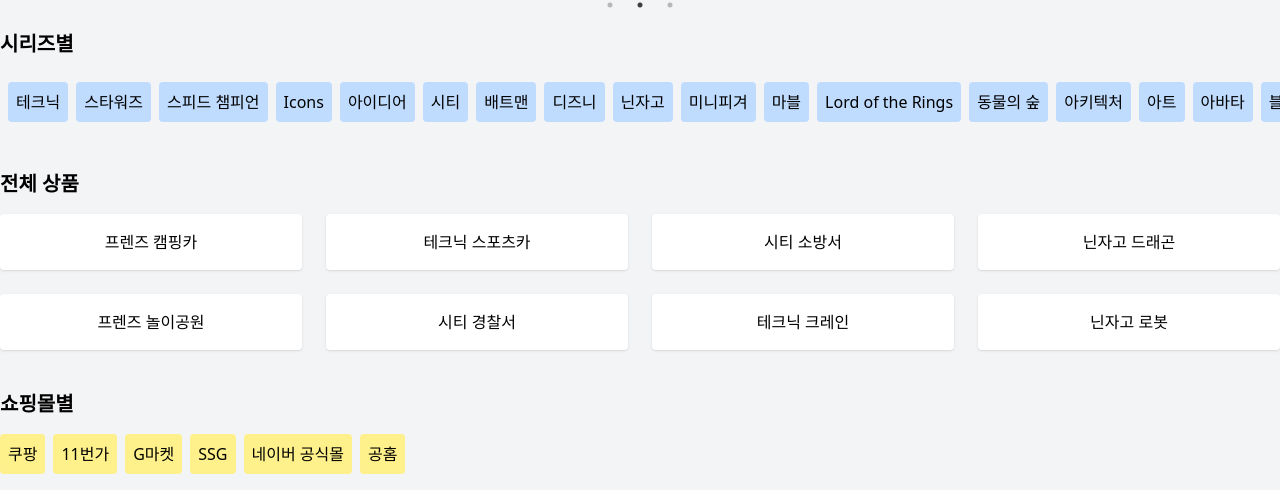
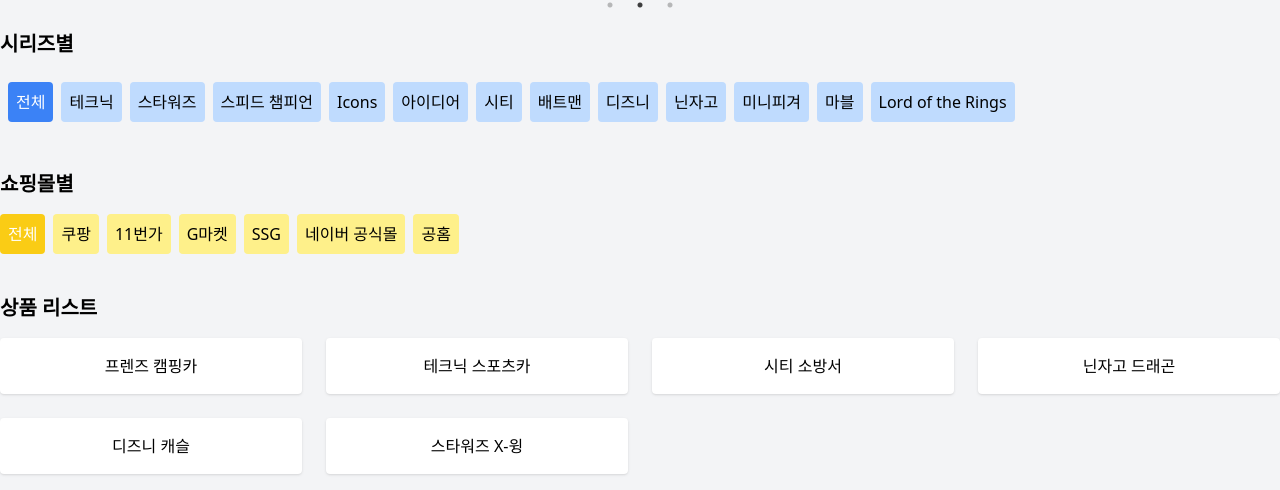
Before and after one commit to mysmartdeal/mysmartdeal, a Next.js app: page / in a window 1280 px wide. Shown: the part 462-952 px from the top of the page. Built offline with nearby package versions, Linux system fonts and the light colour scheme.

Commit message:
Add mall filter function

```diff
--- a/pages/index.js
+++ b/pages/index.js
@@ -3,21 +3,22 @@ import { useState } from "react";
 
 export default function Home() {
   const [selectedSeries, setSelectedSeries] = useState("전체");
+  const [selectedMall, setSelectedMall] = useState("전체");
 
   const products = [
-    { id: 1, title: "프렌즈 캠핑카", series: "프렌즈" },
-    { id: 2, title: "테크닉 스포츠카", series: "테크닉" },
-    { id: 3, title: "시티 소방서", series: "시티" },
-    { id: 4, title: "닌자고 드래곤", series: "닌자고" },
-    { id: 5, title: "프렌즈 놀이공원", series: "프렌즈" },
-    { id: 6, title: "시티 경찰서", series: "시티" },
-    { id: 7, title: "테크닉 크레인", series: "테크닉" },
-    { id: 8, title: "닌자고 로봇", series: "닌자고" },
+    { id: 1, title: "프렌즈 캠핑카", series: "프렌즈", mall: "쿠팡" },
+    { id: 2, title: "테크닉 스포츠카", series: "테크닉", mall: "11번가" },
+    { id: 3, title: "시티 소방서", series: "시티", mall: "G마켓" },
+    { id: 4, title: "닌자고 드래곤", series: "닌자고", mall: "SSG" },
+    { id: 5, title: "디즈니 캐슬", series: "디즈니", mall: "네이버 공식몰" },
+    { id: 6, title: "스타워즈 X-윙", series: "스타워즈", mall: "공홈" },
   ];
 
-  const filteredProducts = selectedSeries === "전체"
-    ? products
-    : products.filter((product) => product.series === selectedSeries);
+  const filteredProducts = products.filter((product) => {
+    const matchSeries = selectedSeries === "전체" || product.series === selectedSeries;
+    const matchMall = selectedMall === "전체" || product.mall === selectedMall;
+    return matchSeries && matchMall;
+  });
 
   return (
     <div className="min-h-screen bg-gray-100">
@@ -41,19 +42,15 @@ export default function Home() {
         <h2 className="text-xl font-bold mb-4">시리즈별</h2>
         <div className="flex overflow-x-auto gap-2 p-2">
           {[
-      "테크닉", "스타워즈", "스피드 챔피언", "Icons", "아이디어", "시티", "배트맨",
-      "디즈니", "닌자고", "미니피겨", "마블", "Lord of the Rings",
-      "동물의 숲", "아키텍처", "아트", "아바타", "블루이", "보타니컬 컬렉션",
-      "Braille Bricks", "브릭헤즈", "클래식", "크리에이터 3in1", "DC", "슈퍼 배드 4",
-      "도트", "드림즈", "듀플로", "듀플로 페파 피그", "에듀케이션", "프렌즈",
-      "Fortnite", "개비의 매직 하우스", "해리포터", "쥬라기 월드", "마인크래프트",
-      "몽키 키드", "파워업", "SERIOUS PLAY", "소닉 더 헤지혹", "슈퍼 마리오",
-      "젤다의 전설", "웬즈데이", "위키드"
+            "전체", "테크닉", "스타워즈", "스피드 챔피언", "Icons", "아이디어", "시티", "배트맨",
+            "디즈니", "닌자고", "미니피겨", "마블", "Lord of the Rings"
           ].map((series) => (
             <button
               key={series}
               onClick={() => setSelectedSeries(series)}
-        className="bg-blue-200 hover:bg-blue-300 p-2 rounded whitespace-nowrap"
+              className={`p-2 rounded whitespace-nowrap ${
+                selectedSeries === series ? "bg-blue-500 text-white" : "bg-blue-200 hover:bg-blue-300"
+              }`}
             >
               {series}
             </button>
@@ -61,12 +58,27 @@ export default function Home() {
         </div>
       </section>
 
-
-
+      {/* 쇼핑몰별 필터 */}
+      <section className="container mx-auto mt-10">
+        <h2 className="text-xl font-bold mb-4">쇼핑몰별</h2>
+        <div className="flex flex-wrap gap-2">
+          {["전체", "쿠팡", "11번가", "G마켓", "SSG", "네이버 공식몰", "공홈"].map((mall) => (
+            <button
+              key={mall}
+              onClick={() => setSelectedMall(mall)}
+              className={`p-2 rounded ${
+                selectedMall === mall ? "bg-yellow-400 text-white" : "bg-yellow-200 hover:bg-yellow-300"
+              }`}
+            >
+              {mall}
+            </button>
+          ))}
+        </div>
+      </section>
 
       {/* 할인 상품 리스트 */}
       <section className="container mx-auto mt-10">
-        <h2 className="text-xl font-bold mb-4">{selectedSeries} 상품</h2>
+        <h2 className="text-xl font-bold mb-4">상품 리스트</h2>
         <div className="grid grid-cols-1 md:grid-cols-2 lg:grid-cols-4 gap-6">
           {filteredProducts.map((product) => (
             <div key={product.id} className="bg-white p-4 rounded shadow text-center">
@@ -76,42 +88,6 @@ export default function Home() {
         </div>
       </section>
 
-      {/* 쇼핑몰별 필터 */}
-   <section className="container mx-auto mt-10">
-  <h2 className="text-xl font-bold mb-4">쇼핑몰별</h2>
-  <div className="flex flex-wrap gap-2">
-    <a href="#" className="bg-yellow-200 hover:bg-yellow-300 p-2 rounded">쿠팡</a>
-    <a
-      href="https://shop.11st.co.kr/stores/201220"
-      target="_blank"
-      rel="noopener noreferrer"
-      className="bg-yellow-200 hover:bg-yellow-300 p-2 rounded"
-    >
-      11번가
-    </a>
-    <a href="#" className="bg-yellow-200 hover:bg-yellow-300 p-2 rounded">G마켓</a>
-    <a href="#" className="bg-yellow-200 hover:bg-yellow-300 p-2 rounded">SSG</a>
-    <a
-      href="https://brand.naver.com/legokorea"
-      target="_blank"
-      rel="noopener noreferrer"
-      className="bg-yellow-200 hover:bg-yellow-300 p-2 rounded"
-    >
-      네이버 공식몰
-    </a>
-    <a
-      href="https://www.lego.com/ko-kr"
-      target="_blank"
-      rel="noopener noreferrer"
-      className="bg-yellow-200 hover:bg-yellow-300 p-2 rounded"
-    >
-      공홈
-    </a>
-  </div>
-</section>
-
-
-
       {/* 하단 푸터 */}
       <footer className="bg-white mt-16 p-6 text-center text-gray-500 text-sm">
         &copy; 2025 MySmartDeal. All rights reserved.
```
Lines whose indentation alone changed are shown as unchanged.
